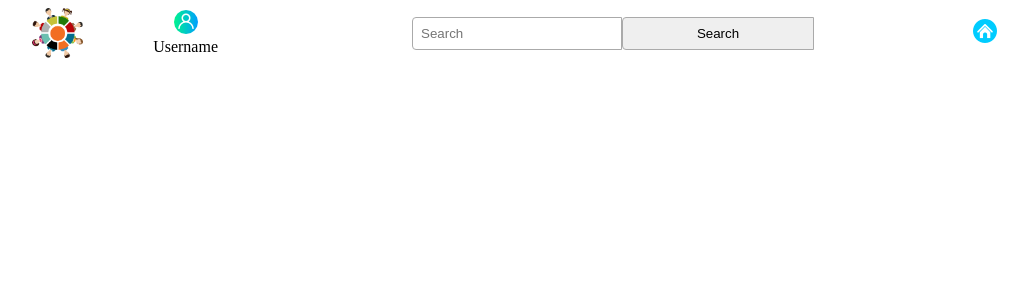
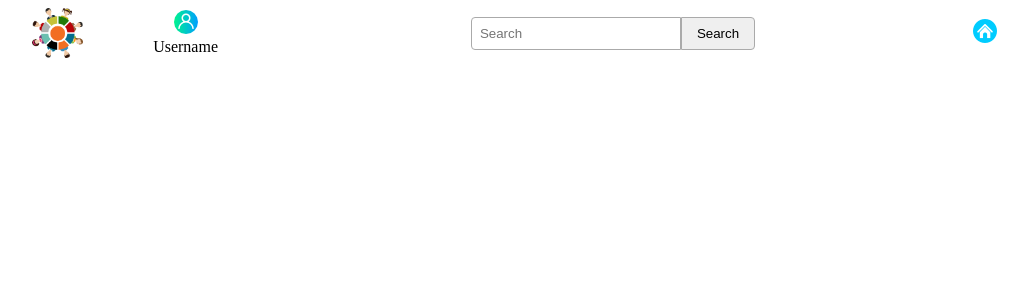
Before and after one commit to erdem-muhammed/Final-Project, a Vue app in the folder frontend/: page /#/user in a window 1280 px wide. Shown: the top 300 px of the page, without its empty margins (143-1171 px from the left). Built offline with nearby package versions, Linux system fonts and the light colour scheme.

Commit message:
change button

```diff
--- a/frontend/src/components/header.vue
+++ b/frontend/src/components/header.vue
@@ -11,7 +11,7 @@
                 </div>
                 <div class="searchBox">
                     <input type="text" placeholder="Search">
-                    <input type="submit" value="Search">
+                    <button>Search</button>
                 </div>
                 <div class="navbar">
                     <img src="../assets/home.png" alt="">
@@ -60,7 +60,14 @@ export default {
     border-top-left-radius: 4px;
     border-bottom-left-radius: 4px;
 }
-
+.searchBox button{
+    border: 1px solid #aaa;
+    outline: none;
+    border-radius: 0px;
+    border-top-right-radius: 4px;
+    border-bottom-right-radius: 4px;
+    padding: 8px 15px;
+}
 .logoImg
 {
     width: 4vw;
```
Also changed, not shown: frontend/src/assets/menu.png (added).
